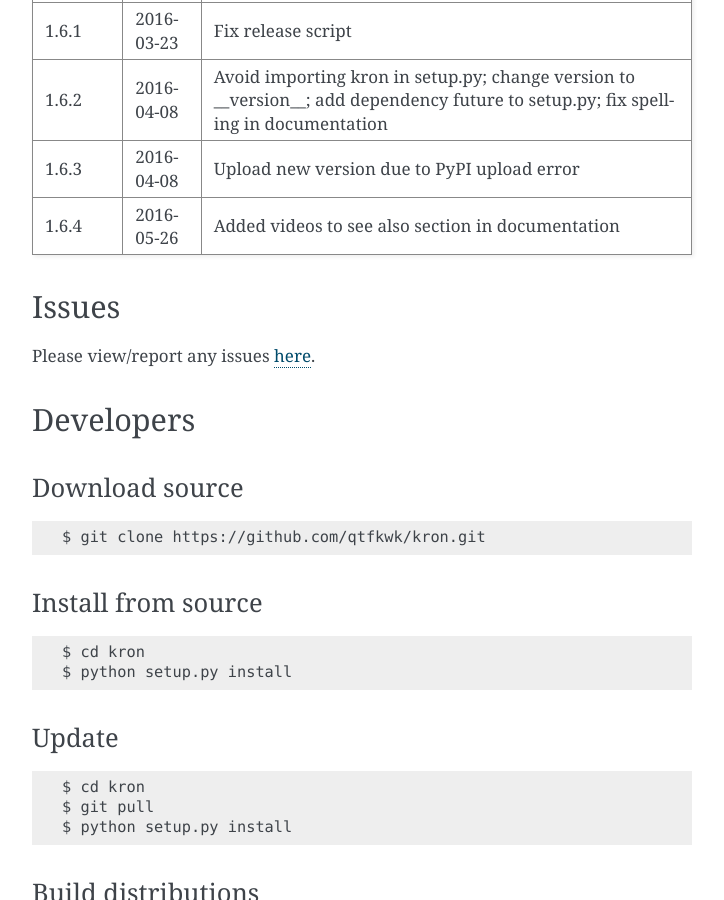
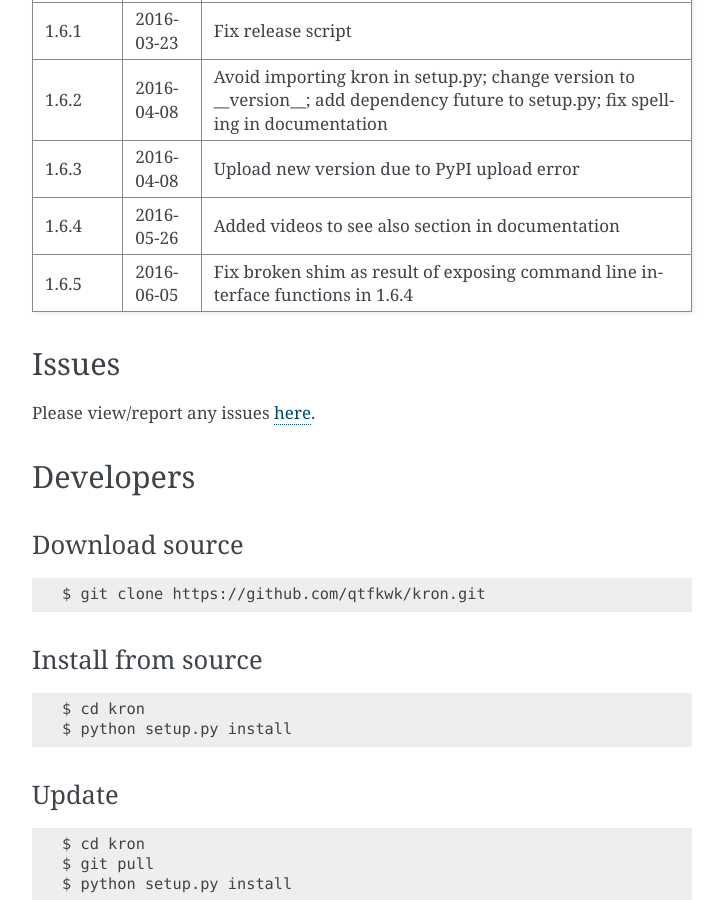
Before and after one commit to qtfkwk/kron, a Sphinx documentation site: the page built from doc/source/index.rst, in a window 1280 px wide and 900 px high, scrolled down 4782 px. Shown: the whole window, without its empty margins (388-1112 px from the left). Built offline with Sphinx 7.4.7, drawn with Linux system fonts in a browser that asks for light colours.

```diff
--- a/doc/source/conf.py
+++ b/doc/source/conf.py
@@ -58,7 +58,7 @@ author = u'qtfkwk'
 # The short X.Y version.
 version = u'1.6'
 # The full version, including alpha/beta/rc tags.
-release = u'1.6.4'
+release = u'1.6.5'
 
 # The language for content autogenerated by Sphinx. Refer to documentation
 # for a list of supported languages.
--- a/doc/source/index.rst
+++ b/doc/source/index.rst
@@ -224,6 +224,9 @@ Versions
 +---------+------------+----------------------------------------------+
 | 1.6.4   | 2016-05-26 | Added videos to see also section in          |
 |         |            | documentation                                |
++---------+------------+----------------------------------------------+
+| 1.6.5   | 2016-06-05 | Fix broken shim as result of exposing        |
+|         |            | command line interface functions in 1.6.4    |
 +---------+------------+----------------------------------------------+
 
 Issues
--- a/kron.py
+++ b/kron.py
@@ -2,7 +2,7 @@
 
 # Name: kron
 # Description: Uniform interface for dates and times
-# Version: 1.6.4
+# Version: 1.6.5
 # File: kron.py
 # Author: qtfkwk <qtfkwk+kron@gmail.com>
 # Copyright: (C) 2016 by qtfkwk
@@ -35,7 +35,7 @@ import tzlocal
 
 # Variables
 
-__version__ = '1.6.4'
+__version__ = '1.6.5'
 
 # Classes
 
--- a/setup.py
+++ b/setup.py
@@ -1,6 +1,6 @@
 # Name: kron
 # Description: Uniform interface for dates and times
-# Version: 1.6.4
+# Version: 1.6.5
 # File: setup.py
 # Author: qtfkwk <qtfkwk+kron@gmail.com>
 # Copyright: (C) 2016 by qtfkwk
@@ -19,7 +19,7 @@ if __name__ == '__main__':
         url='https://github.com/qtfkwk/kron',
         author='qtfkwk',
         author_email='qtfkwk+kron@gmail.com',
-        version='1.6.4',
+        version='1.6.5',
         install_requires=[
             'ntplib',
             'pytz',
@@ -28,7 +28,7 @@ if __name__ == '__main__':
         ],
         py_modules=['kron'],
         description='Uniform interface for dates and times',
-        entry_points=dict(console_scripts=['kron = kron:_main']),
+        entry_points=dict(console_scripts=['kron = kron:main']),
         classifiers=[
             'Development Status :: 5 - Production/Stable',
             'Environment :: Console',
--- a/test_kron.py
+++ b/test_kron.py
@@ -1,6 +1,6 @@
 # Name: kron
 # Description: Uniform interface for dates and times
-# Version: 1.6.4
+# Version: 1.6.5
 # File: test_kron.py
 # Author: qtfkwk <qtfkwk+kron@gmail.com>
 # Copyright: (C) 2016 by qtfkwk
```
Also changed, not shown: 1 other file.
